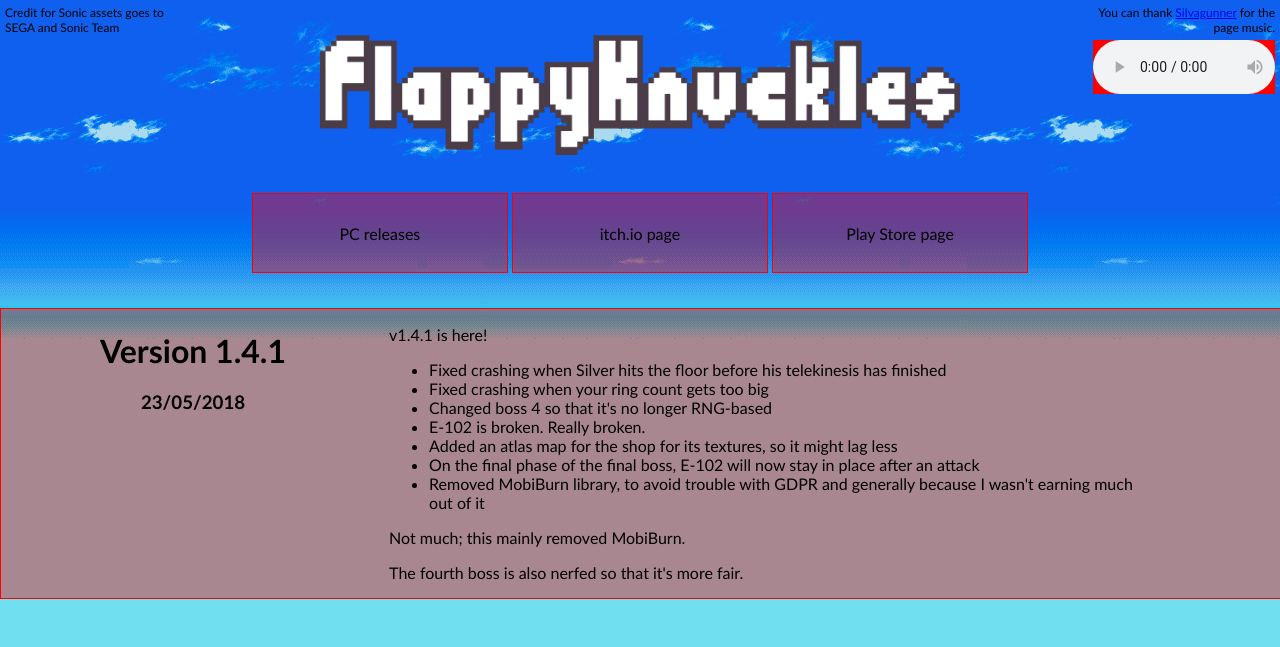
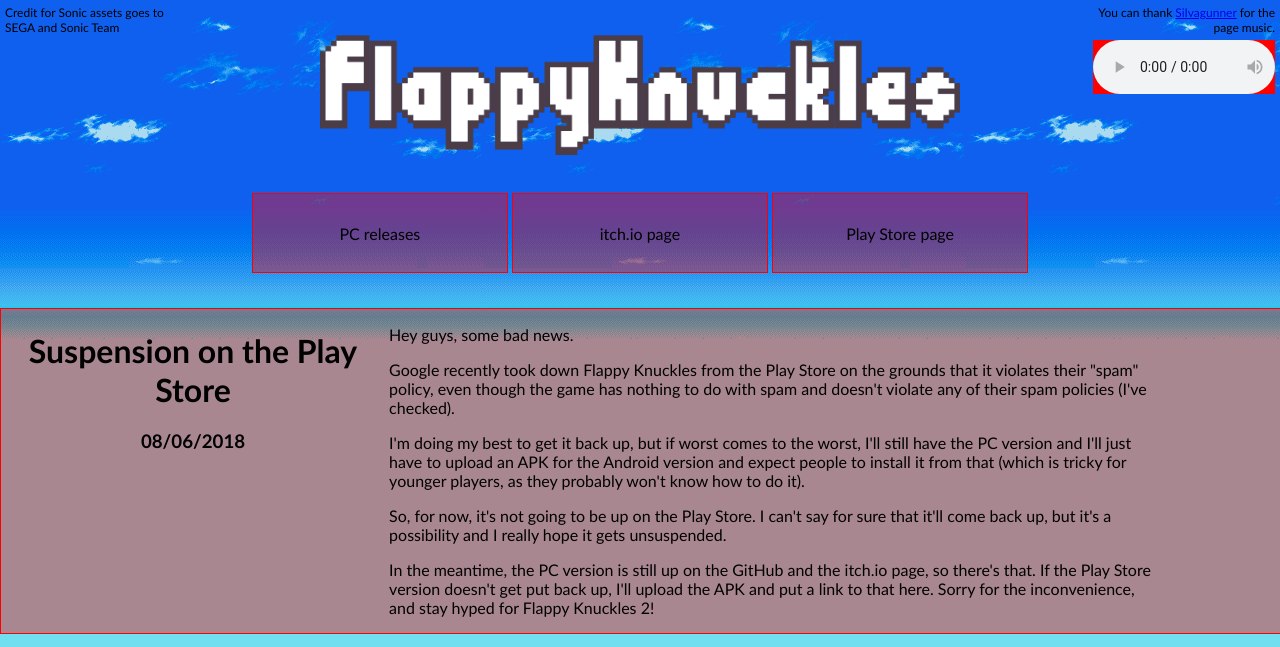
Before and after one commit to Taking1n1/FlappyKnuckles, a plain HTML site: page index.html in a window 1280 px wide. Shown: the top 647 px of the page. Drawn offline with Linux system fonts and the light colour scheme.

Commit message:
added suspension post

```diff
--- a/index.html
+++ b/index.html
@@ -93,6 +93,21 @@
 	<!---------->
 	<!-- Blog -->
 	<!---------->
+	<!-- Application suspended -->
+	<div class="blogPostStart">
+		<div class="blogPostLeft">
+			<h1 style="width:100%;text-align:center;">Suspension on the Play Store</h1>
+			<h3 style="width:100%;text-align:center;">08/06/2018</h3>
+		</div>
+		<div class="blogPostRight">
+			<p>Hey guys, some bad news.</p>
+			<p>Google recently took down Flappy Knuckles from the Play Store on the grounds that it violates their "spam" policy, even though the game has nothing to do with spam and doesn't violate any of their spam policies (I've checked).</p>
+			<p>I'm doing my best to get it back up, but if worst comes to the worst, I'll still have the PC version and I'll just have to upload an APK for the Android version and expect people to install it from that (which is tricky for younger players, as they probably won't know how to do it).</p>
+			<p>So, for now, it's not going to be up on the Play Store. I can't say for sure that it'll come back up, but it's a possibility and I really hope it gets unsuspended.</p>
+			<p>In the meantime, the PC version is still up on the GitHub and the itch.io page, so there's that. If the Play Store version doesn't get put back up, I'll upload the APK and put a link to that here. Sorry for the inconvenience, and stay hyped for Flappy Knuckles 2!</p>
+		</div>
+	</div>
+
 	<!-- Version 1.4.1 -->
 	<div class="blogPostStart">
 		<div class="blogPostLeft">
```
